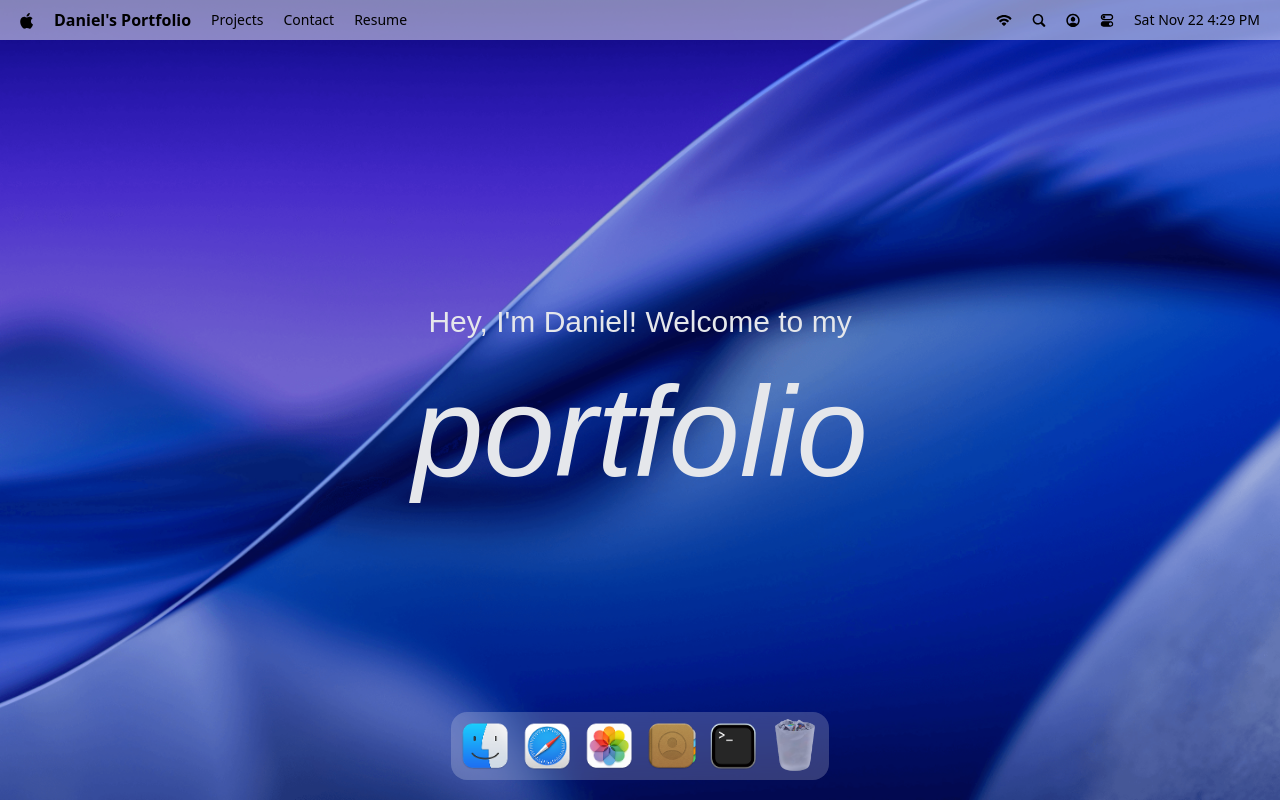
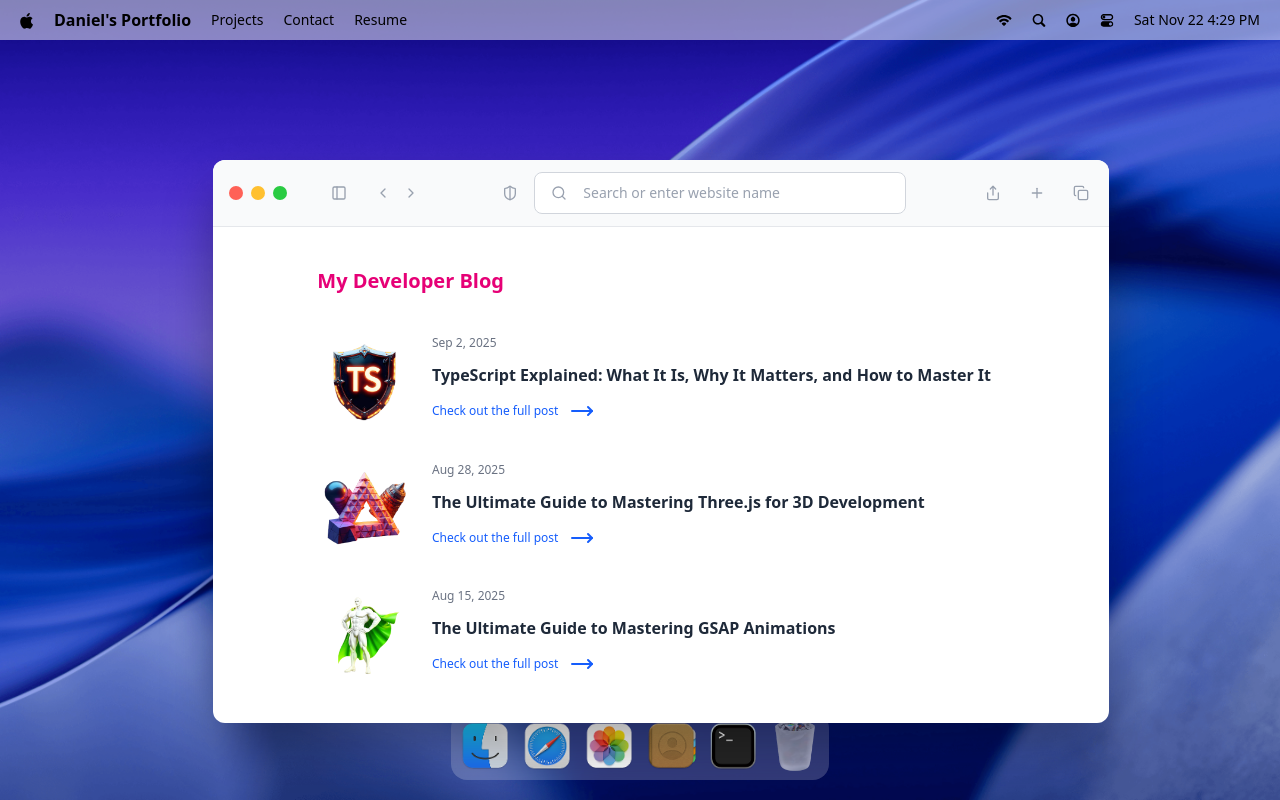
Before and after one commit to Daniel-1017/MacOS-Portfolio, a React (Vite) app: page / in a window 1280 px wide. Both pictures are taken after a click on the button 547 px from the left and 746 px from the top of the page. Built offline with nearby package versions, Linux system fonts and the light colour scheme; a web font is replaced by a local one.

Commit message:
Implement safari window

```diff
--- a/src/App.jsx
+++ b/src/App.jsx
@@ -1,6 +1,6 @@
 import React from 'react'
 import {Dock, Navbar, Welcome} from '#components';
-import {Terminal} from "#windows";
+import {Safari, Terminal} from "#windows";
 import gsap from 'gsap';
 
 import {Draggable} from "gsap/Draggable";
@@ -14,6 +14,7 @@
             <Dock />
 
             <Terminal />
+            <Safari />
         </main>
     )
 }
--- /dev/null
+++ b/src/windows/Safari.jsx
@@ -0,0 +1,63 @@
+import React from 'react'
+import {WindowControls} from "#components";
+import WindowWrapper from "#hoc/WindowWrapper.jsx";
+import {ChevronLeft, ChevronRight, Copy, MoveRight, PanelLeft, Plus, Search, Share, ShieldHalf} from "lucide-react";
+import {blogPosts} from "#constants/index.js";
+
+const Safari = () => {
+    return (
+        <>
+            <div id="window-header">
+                <WindowControls target="safari" />
+
+                <PanelLeft className="ml-10 icon" />
+
+                <div className="flex items-center gap-1 ml-5">
+                    <ChevronLeft className="icon" />
+                    <ChevronRight className="icon" />
+                </div>
+
+                <div className="flex-1 flex-center gap-3">
+                    <ShieldHalf className="icon" />
+
+                    <div className="search">
+                        <Search className="icon" />
+                        <input type="text" placeholder="Search or enter website name" className="flex-1" />
+                    </div>
+                </div>
+
+                <div className="flex items-center gap-5">
+                    <Share className="icon" />
+                    <Plus className="icon" />
+                    <Copy className="icon" />
+                </div>
+            </div>
+
+            <div className="blog">
+                <h2>My Developer Blog</h2>
+
+                <div className="space-y-8">
+                    {blogPosts.map(({ id, image, title, date, link }) => (
+                        <div key={id} className="blog-post">
+                            <div className="col-span-2">
+                                <img src={image} alt={title}/>
+                            </div>
+
+                            <div className="content">
+                                <p>{date}</p>
+                                <h3>{title}</h3>
+                                <a href={link} target="_blank" rel="noopener noreferrer">
+                                    Check out the full post <MoveRight className="icon-hover" />
+                                </a>
+                            </div>
+                        </div>
+                    ))}
+                </div>
+            </div>
+        </>
+    );
+}
+
+const SafariWindow = WindowWrapper(Safari, 'safari')
+
+export default SafariWindow;
--- a/src/windows/index.js
+++ b/src/windows/index.js
@@ -1,5 +1,7 @@
 import Terminal from '#windows/Terminal';
+import Safari from '#windows/Safari';
 
 export {
-    Terminal
+    Terminal,
+    Safari
 }
```
